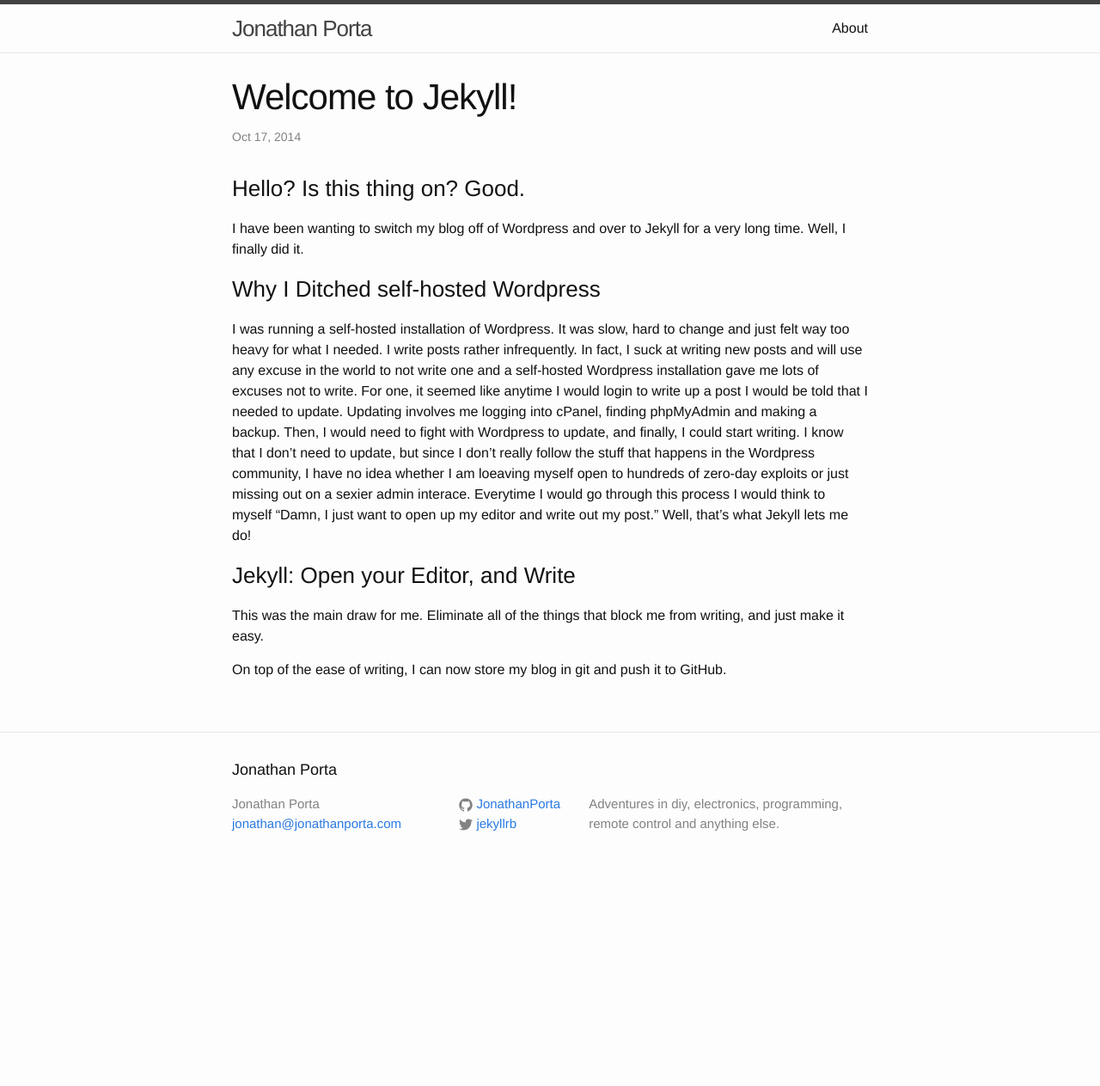
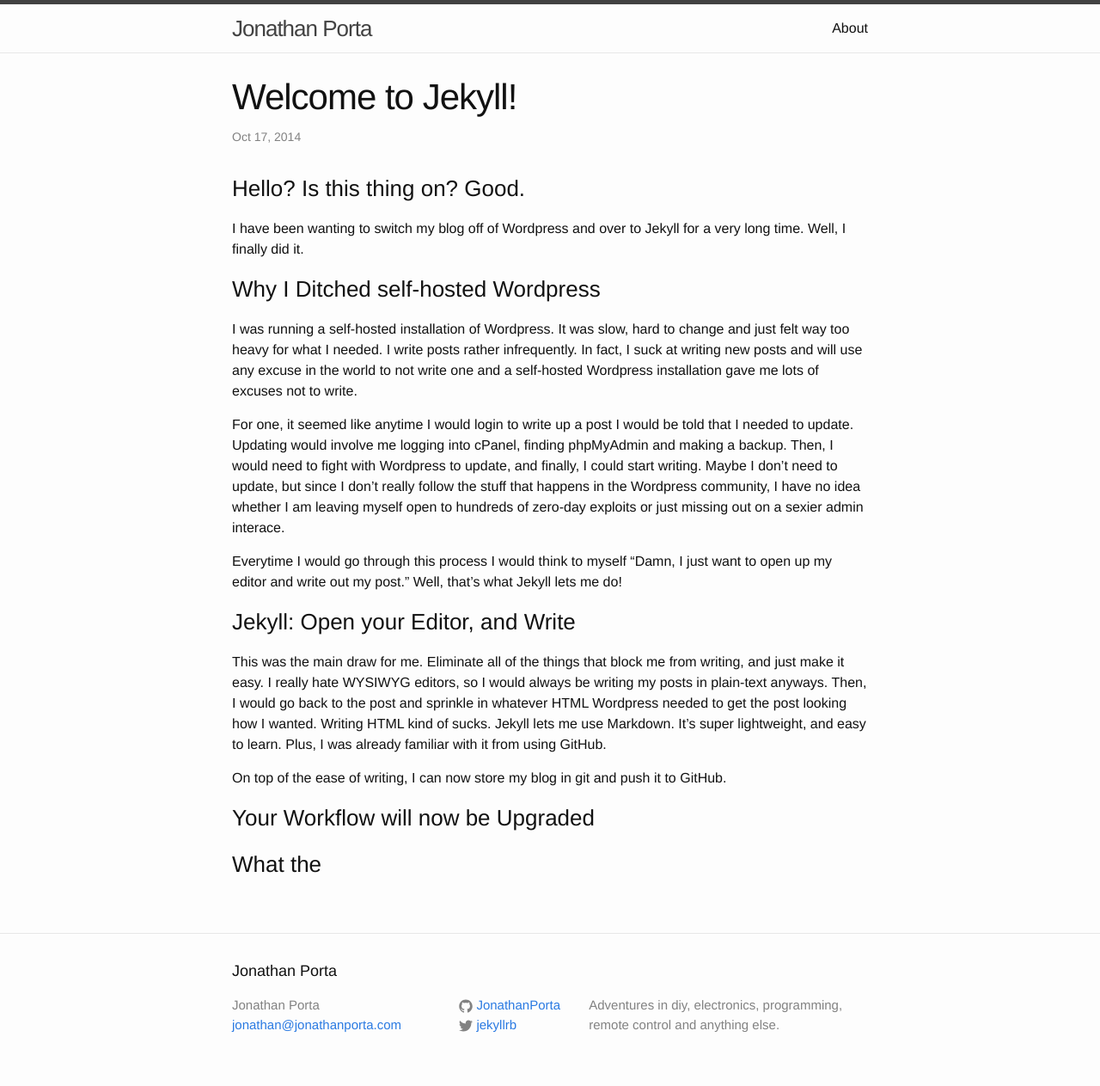
Before and after one commit to JonathanPorta/jonathan.porta.codes, a Jekyll site: the page built from _posts/2014-10-17-welcome-to-jekyll.markdown, in a window 1280 px wide. Shown: the whole page at 86% size. Built offline with Jekyll 4.4.1, drawn with Linux system fonts in a browser that asks for light colours; before the commit the page ends 1029 px from its top, so only the background shows below that.

Commit message:
Updated jekyll post.

```diff
--- a/_posts/2014-10-17-welcome-to-jekyll.markdown
+++ b/_posts/2014-10-17-welcome-to-jekyll.markdown
@@ -8,14 +8,17 @@
 I have been wanting to switch my blog off of Wordpress and over to Jekyll for a very long time. Well, I finally did it.
 
 ### Why I Ditched self-hosted Wordpress
-I was running a self-hosted installation of Wordpress. It was slow, hard to change and just felt way too heavy for what I needed.
-I write posts rather infrequently. In fact, I suck at writing new posts and will use any excuse in the world to not write one and a self-hosted Wordpress installation gave me lots of excuses not to write.
-For one, it seemed like anytime I would login to write up a post I would be told that I needed to update. Updating involves me logging into cPanel, finding phpMyAdmin and making a backup.
-Then, I would need to fight with Wordpress to update, and finally, I could start writing. I know that I don't need to update, but since I don't really follow the stuff that happens in the
-Wordpress community, I have no idea whether I am loeaving myself open to hundreds of zero-day exploits or just missing out on a sexier admin interace. Everytime I would go through this process I would think to myself "Damn, I just want to open up my editor and write out my post."
-Well, that's what Jekyll lets me do!
+I was running a self-hosted installation of Wordpress. It was slow, hard to change and just felt way too heavy for what I needed. I write posts rather infrequently. In fact, I suck at writing new posts and will use any excuse in the world to not write one and a self-hosted Wordpress installation gave me lots of excuses not to write.
+
+For one, it seemed like anytime I would login to write up a post I would be told that I needed to update. Updating would involve me logging into cPanel, finding phpMyAdmin and making a backup. Then, I would need to fight with Wordpress to update, and finally, I could start writing. Maybe I don't need to update, but since I don't really follow the stuff that happens in the Wordpress community, I have no idea whether I am leaving myself open to hundreds of zero-day exploits or just missing out on a sexier admin interace.
+
+Everytime I would go through this process I would think to myself "Damn, I just want to open up my editor and write out my post." Well, that's what Jekyll lets me do!
 
 ### Jekyll: Open your Editor, and Write
-This was the main draw for me. Eliminate all of the things that block me from writing, and just make it easy.
+This was the main draw for me. Eliminate all of the things that block me from writing, and just make it easy. I really hate WYSIWYG editors, so I would always be writing my posts in plain-text anyways. Then, I would go back to the post and sprinkle in whatever HTML Wordpress needed to get the post looking how I wanted. Writing HTML kind of sucks. Jekyll lets me use Markdown. It's super lightweight, and easy to learn. Plus, I was already familiar with it from using GitHub.
 
 On top of the ease of writing, I can now store my blog in git and push it to GitHub.
+
+### Your Workflow will now be Upgraded
+
+### What the
```
